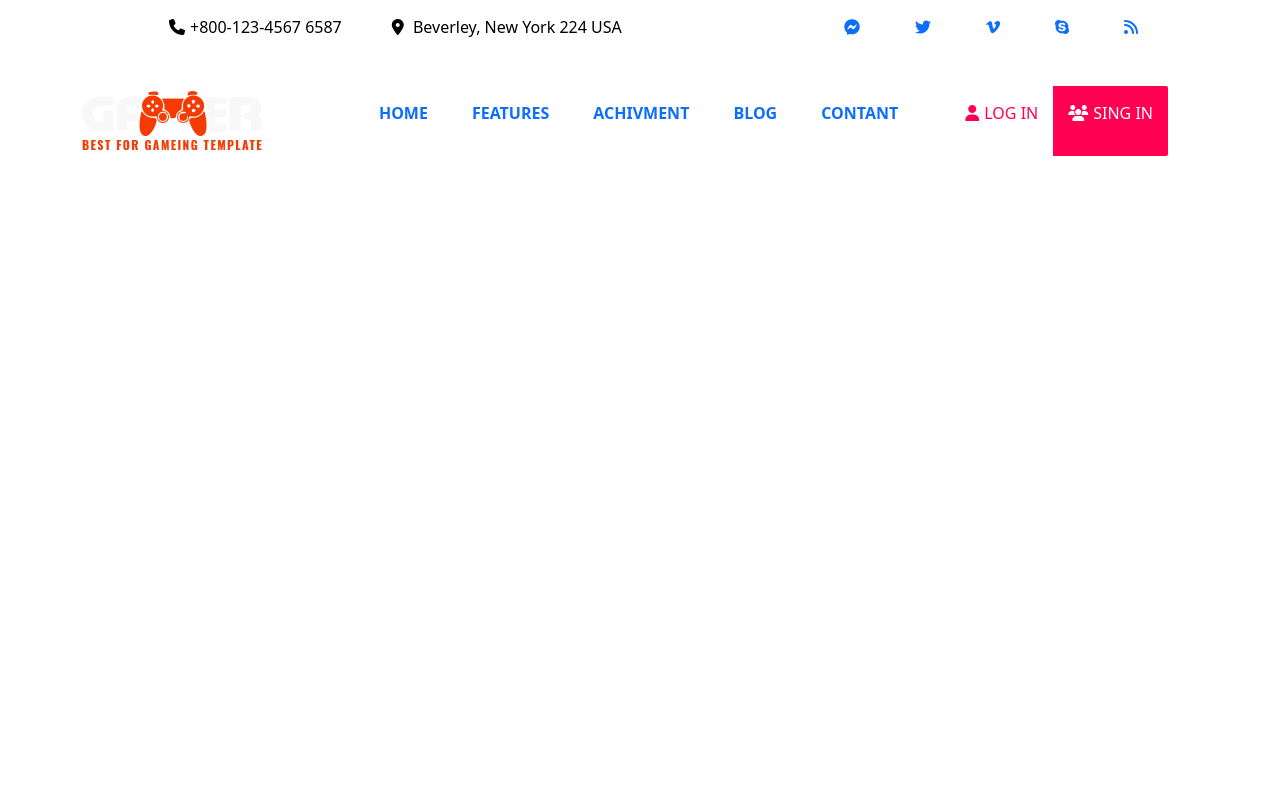
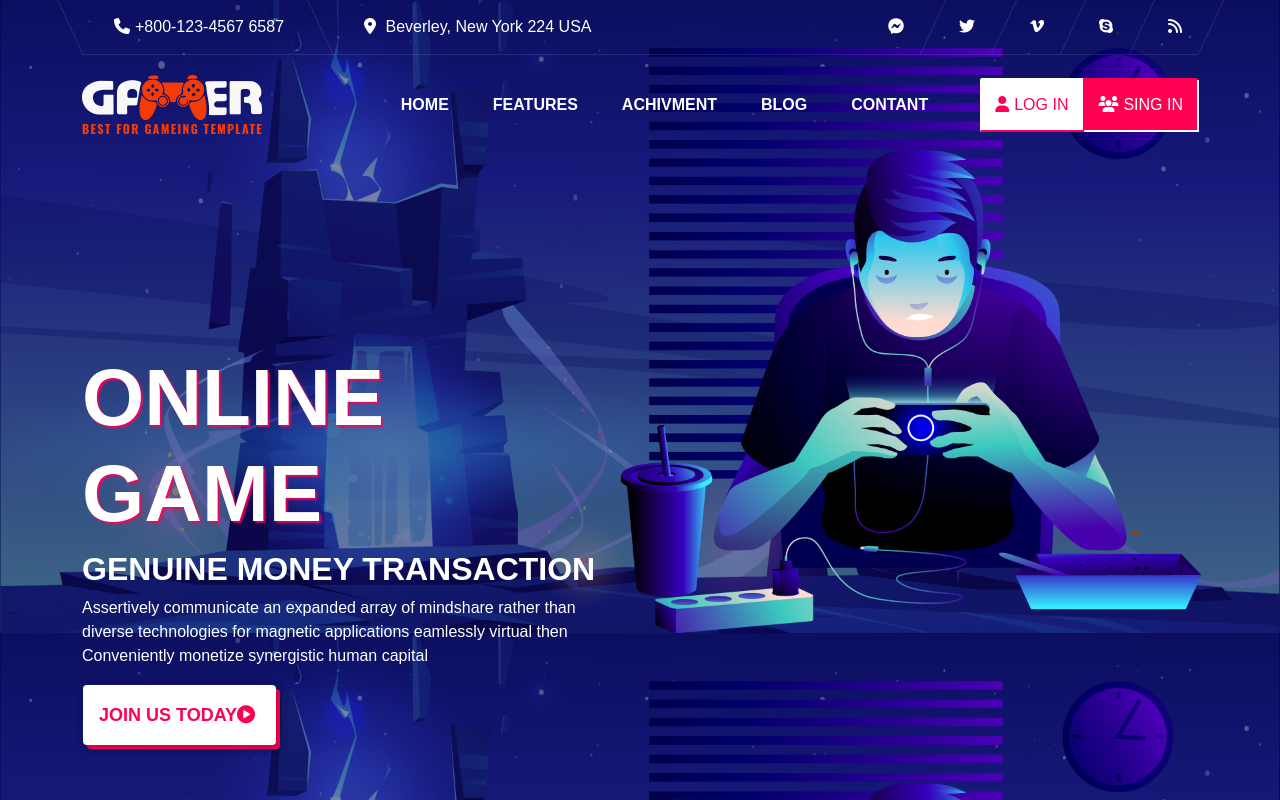
Before and after one commit to Pippo1997/proj-html-vuejs, a Vue app: page / in a window 1280 px wide. Shown: the top 800 px of the page. Built offline with nearby package versions, Linux system fonts and the light colour scheme.

Commit message:
debug header + button

```diff
--- a/index.html
+++ b/index.html
@@ -2,7 +2,7 @@
 <html lang="en">
   <head>
     <meta charset="UTF-8" />
-    <link rel="icon" type="img" href="./public/imgs/01 (3).png" />
+    <link rel="icon" type="img" href="/imgs/01 (3).png" />
     <meta name="viewport" content="width=device-width, initial-scale=1.0" />
     <title>Gamer</title>
   </head>
--- a/src/components/AppHeader.vue
+++ b/src/components/AppHeader.vue
@@ -29,6 +29,8 @@ export default {
 </script>
 
 <template lang="">
+
+  <!-- start header -->
   <header>
     <div class="container">
       <div class="header-top">
@@ -82,21 +84,52 @@ export default {
       </div>
     </div>
   </header>
+  <!-- end header -->
+
+  <!-- start jumbotron -->
+  <div class="jumbo">
+    <div class="banner">
+      <div class="container">
+        <div class="row">
+          <div class="col-lg-6 col-md-12">
+            <h1>Online Game</h1>
+            <h2>Genuine Money Transaction</h2>
+            <p>Assertively communicate an expanded array of mindshare rather than diverse technologies for magnetic applications eamlessly virtual then Conveniently monetize synergistic human capital</p>
+            <button class="btn">
+              <span>join us today</span>
+              <i class="fa-solid fa-circle-play"></i>
+            </button>
+          </div>
+        </div>
+      </div>
+    </div>
+  </div>
+  <!-- end jumbotron -->
+
 </template>
 
 <style lang="scss">
 @use '../styles/partials/variable' as *;
 
+header{
+  position: absolute;
+  z-index: 999;
+  width: 100%;
+  content: "";
+}
+
 .header-top{
   border-bottom: 1px solid rgba(255, 255, 255, 0.1);
 
   .left{
-    margin-left: 30px;
+    margin: 0 -55px;
 
     li{
       padding: 15px 25px;
+      margin-left: 30px;
+      position: relative;
 
-      &::after{
+      &:after{
         content: "";
         height: 120%;
         width: 1px;
@@ -104,24 +137,27 @@ export default {
         left: -20px;
         top: -7px;
         transform: rotate(-25deg);
+        position: absolute;
       }
     }
   }
 
   .right{
-    margin-right: 30px;
+    margin: 0px -14px;
 
     li{
       padding: 15px 25px;
+      position: relative;
 
-      &::after{
+      &:after{
         content: "";
-        height: 120%;
+        height: 115%;
         width: 1px;
         background-color: rgba(255, 255, 255, 0.1);
         right: 0;
         top: -5px;
         transform: rotate(25deg);
+        position: absolute;
       }
     }
   }
@@ -130,20 +166,22 @@ export default {
 .header-bottom{
 
   .menu{
-    margin-right: 30px;
 
     .login{
       padding: 15px;
+      background-color: white;
       color: #ff0052;
       border-radius: 2px 0 0 2px;
+      position: relative;
 
-      &::before{
+      &:before{
         content: "";
         bottom: 0;
         left: 1px;
         height: 2px;
         width: 100%;
         background: #ff0052;
+        position: absolute;
       }
     }
 
@@ -152,8 +190,9 @@ export default {
       color: white;
       border-radius: 0 2px 2px 0;
       background: #ff0052;
+      position: relative;
 
-      &::before{
+      &:before{
         content: "";
         bottom: 0;
         left: 1px;
@@ -161,18 +200,45 @@ export default {
         width: 100%;
         background:white;
         border-radius: 2px;
+        position: absolute;
       }
 
-      &::after{
+      &:after{
         content: "";
         bottom: 0;
         right: -1px;
         width: 2px;
         height: calc(100% - 2px);
         background:white;
+        position: absolute;
       }
     }
   }
 }
 
+.jumbo{
+  position: relative;
+  width: 100%;
+  height: 100%;
+  z-index: 1;
+  background-image: url('/imgs/bg.jpg');
+  background-size: contain;
+
+  .banner{
+    padding: 350px 0 240px;
+
+    h1{
+      text-transform: uppercase;
+      font-weight: 700;
+      font-size: 5rem;
+      text-shadow: 2px 2px 2px rgb(255 0 82 / 90%);
+    }
+
+    h2{
+      text-transform: uppercase;
+      font-weight: 700;
+    }
+  }
+}
+
 </style>
--- a/src/components/AppNavbar.vue
+++ b/src/components/AppNavbar.vue
@@ -7,7 +7,7 @@ export default {
 </script>
 
 <template lang="">
-  <nav class="d-flex flex-wrap align-items-center justify-content-between">
+  <nav>
     <ul class="d-flex">
         <li v-for="(item, index) in Menu" :key="index">
             <a href="/">{{ item.label }}</a>
--- a/src/styles/generals.scss
+++ b/src/styles/generals.scss
@@ -8,11 +8,13 @@
 }
 
 body{
-    color:black;
+    font-family: "Oswald", sans-serif;
+    color:white;
 }
 
 ul{
     list-style-type: none;
+    margin-bottom: -1rem;
 }
 
 i{
@@ -21,4 +23,56 @@ i{
 
 a{
     text-decoration: none;
+    color: white;
 }
+
+.btn{
+    font-size: 1.125rem;
+    color: #ff0052;
+    font-weight: 700;
+    transition: 0.3s cubic-bezier(0.79, 0.14, 0.15, 0.86);
+    padding: 0 1rem;
+    line-height: 3rem;
+    text-transform: uppercase;
+    line-height: 60px;
+    border-radius: 3px;
+    position: relative;
+    box-shadow: 0.2rem 0.2rem 0.5rem rgb(0 0 0 / 20%);
+}
+
+.btn::after, .btn::before {
+    content: "";
+    position: absolute;
+    top: 0;
+    left: 0;
+    transition: 0.3s cubic-bezier(0.79, 0.14, 0.15, 0.86);
+    height: 100%;
+    width: 100%;
+    border-radius: 4px;
+}
+
+.btn::before{
+    background-color: #fff;
+    z-index: 1;
+    box-shadow: 0.2rem 0.2rem 0.5rem rgb(0 0 0 / 20%);
+}
+
+.btn::after{
+    background-color: #ff0052;
+    transform: translate(4px, 4px);
+    z-index: 0;
+}
+
+.btn:hover:before {
+    background-color: #ff0052;
+}
+
+.btn:hover:after {
+    background-color: #fff;
+    transform: translate(-4px, -4px);
+}
+
+.btn span, .btn i {
+    position: inherit;
+    z-index: 2;
+}
```
